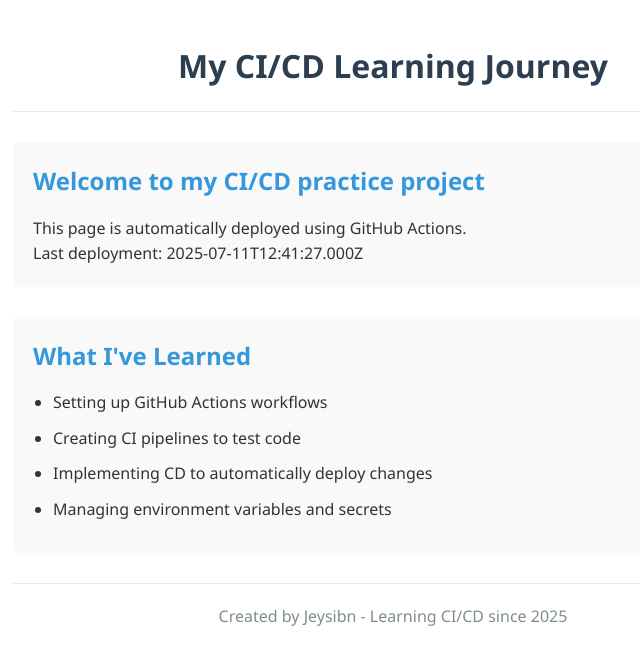
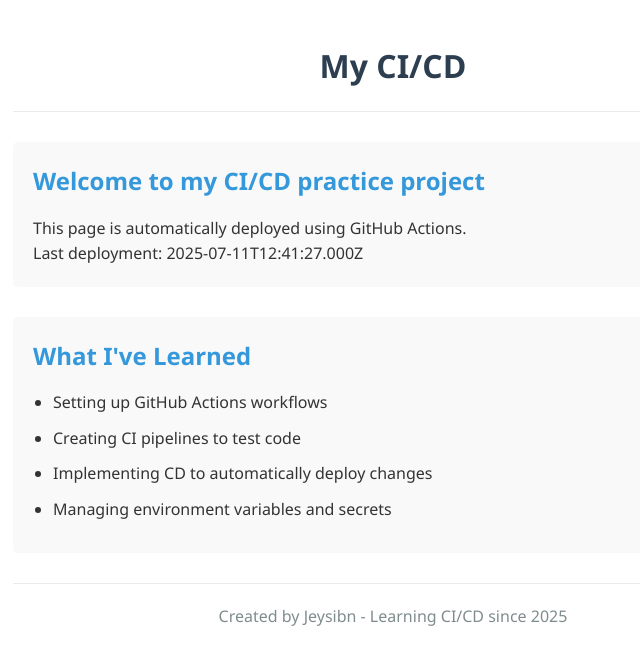
Before and after one commit to Jeysibn/TrainingGroundz, a website: page index.html in a window 1280 px wide. Shown: the whole page, without its empty margins (247-887 px from the left). Drawn offline with Linux system fonts and the light colour scheme.

Commit message:
Update website content

```diff
--- a/index.html
+++ b/index.html
@@ -9,7 +9,7 @@
 <body>
     <div class="container">
         <header>
-            <h1>My CI/CD Learning Journey</h1>
+            <h1>My CI/CD</h1>
         </header>
         <main>
             <section class="intro">
```
